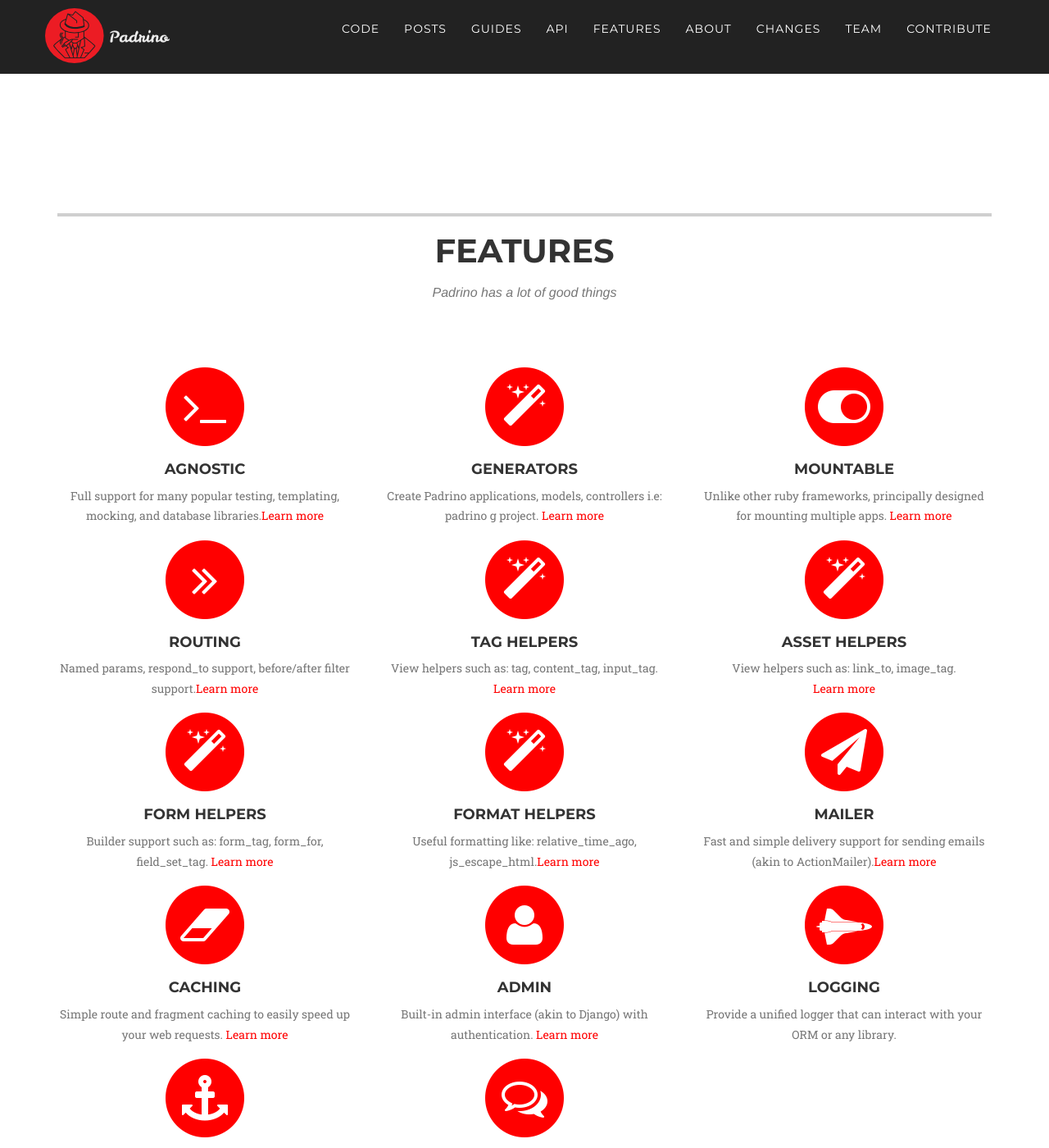
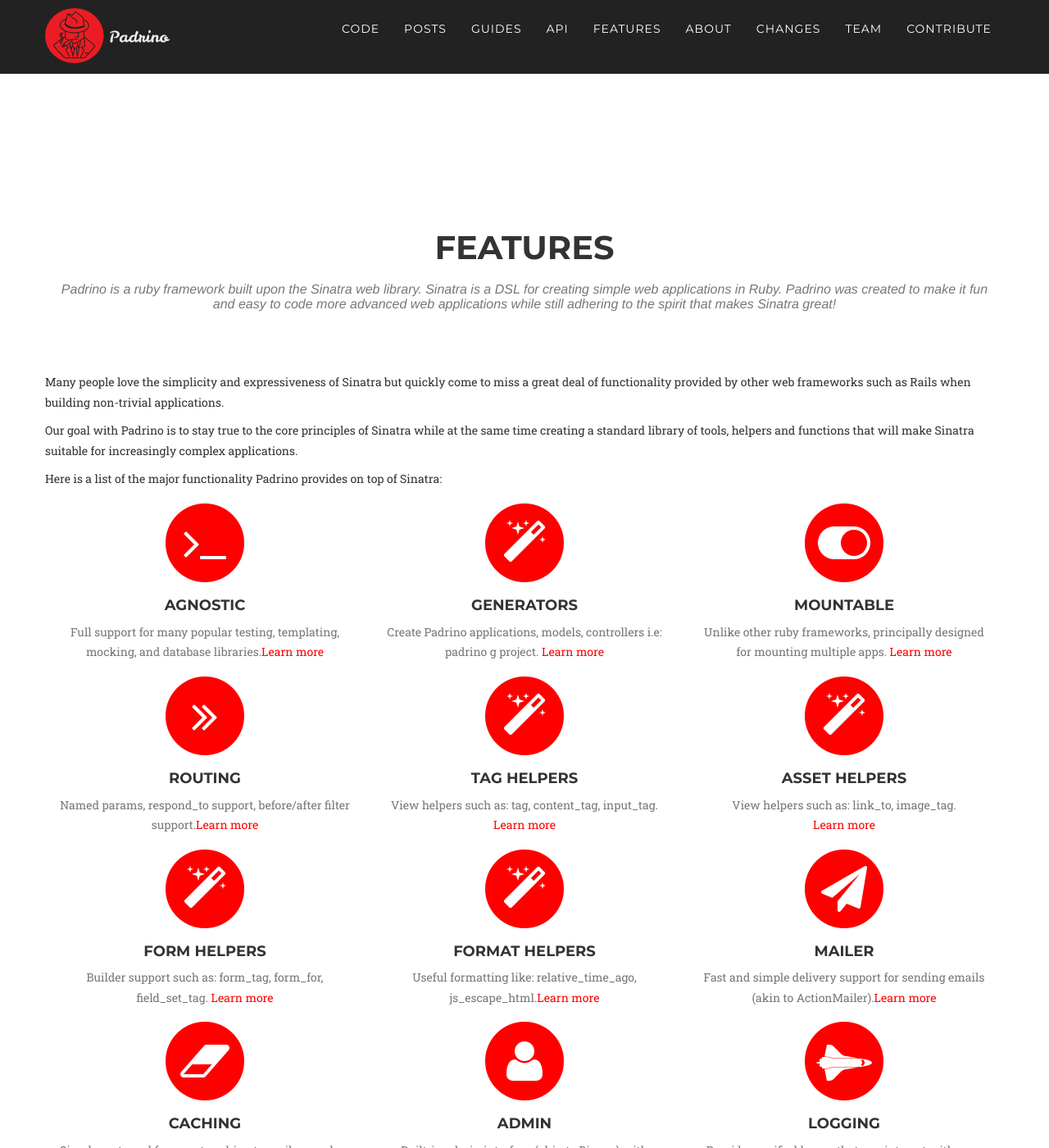
Before and after one commit to wikimatze/padrinorb-website, a Jekyll site: the page built from index.html, in a window 1280 px wide and 1400 px high, scrolled down 771 px. Shown: the whole window at 82% size. Built offline with Jekyll 4.4.1, drawn with Linux system fonts in a browser that asks for light colours; some web fonts are replaced; Markdown is read by kramdown in place of the engine named in the settings.

Commit message:
Add text for features

```diff
--- a/_includes/features.html
+++ b/_includes/features.html
@@ -4,8 +4,11 @@
         <div class="row">
           <div class="col-lg-12 text-center">
             <h2 class="section-heading">Features</h2>
-            <h3 class="section-subheading text-muted">Padrino has a lot of good things</h3>
+            <h3 class="section-subheading text-muted">Padrino is a ruby framework built upon the Sinatra web library. Sinatra is a DSL for creating simple web applications in Ruby. Padrino was created to make it fun and easy to code more advanced web applications while still adhering to the spirit that makes Sinatra great!</h3>
           </div>
+          <p>Many people love the simplicity and expressiveness of Sinatra but quickly come to miss a great deal of functionality provided by other web frameworks such as Rails when building non-trivial applications.</p>
+          <p>Our goal with Padrino is to stay true to the core principles of Sinatra while at the same time creating a standard library of tools, helpers and functions that will make Sinatra suitable for increasingly complex applications.</p>
+          <p>Here is a list of the major functionality Padrino provides on top of Sinatra:</p>
         </div>
         <div class="row text-center">
           <div class="col-md-4">
--- a/_layouts/style.css
+++ b/_layouts/style.css
@@ -6,6 +6,12 @@
   border-top: 4px solid #CFCFCF;
   margin-top: 1em;
   padding-top: 0.5em;
+}
+
+.section-heading {
+  border: none;
+  margin-top: none;
+  padding-top: none;
 }
 
 .slogan {
```
